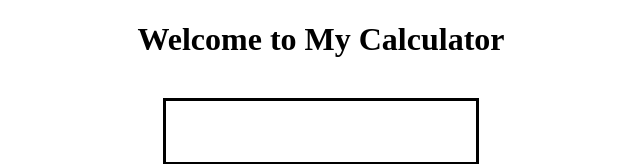
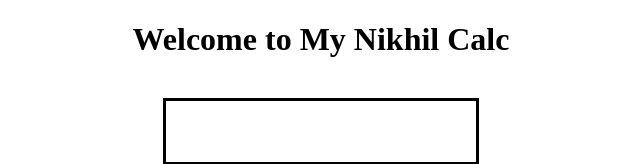
Before and after one commit to iamnikhil123/repo4, a plain HTML site: page index.html in a window 1280 px wide. Shown: the top 164 px of the page, without its empty margins (319-959 px from the left). Drawn offline with Linux system fonts and the light colour scheme.

```diff
--- a/index.html
+++ b/index.html
@@ -11,7 +11,7 @@
 </head>
 
 <body>
-       <h1>Welcome to My Calculator</h1></br>
+       <h1>Welcome to My Nikhil Calc</h1></br>
        <div id = "container">
              <input type = "text" name = "input" id = "inputN">
              <button class = "item" id = "item1" onclick = "operand('AC')" >AC</button>
```
